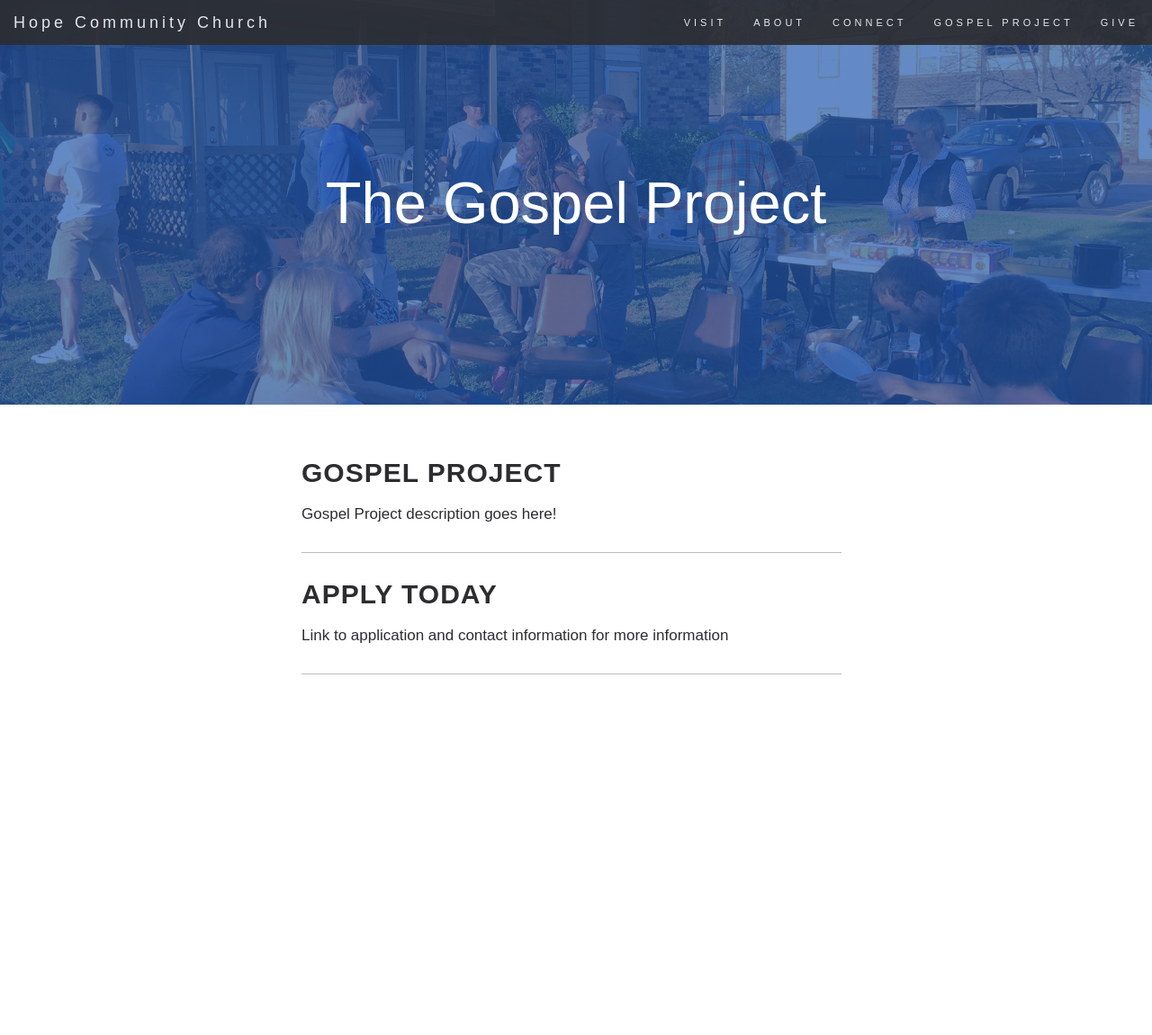
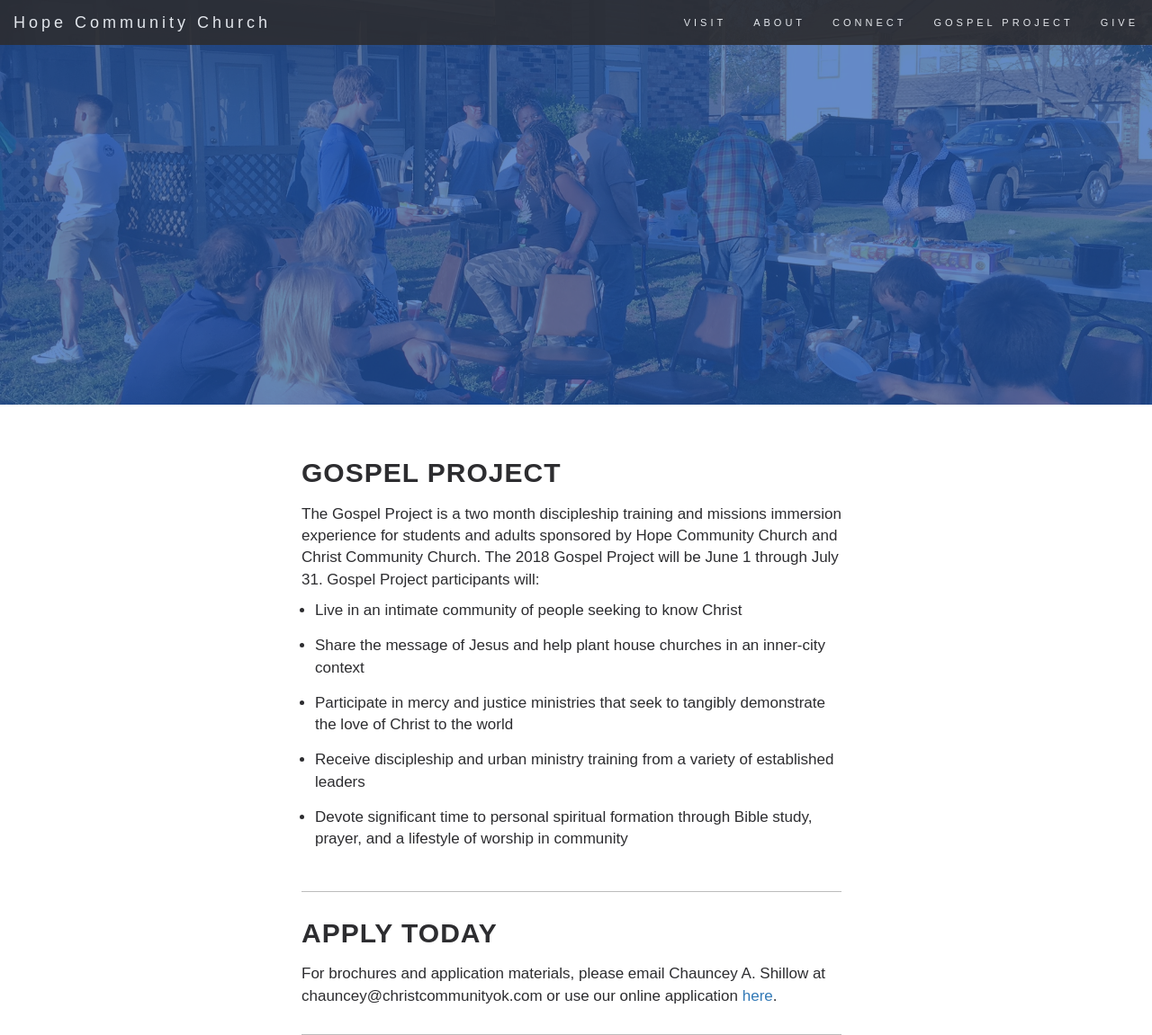
Before and after one commit to calcnerd256/hope-community.github.io, a Jekyll site: the page built from gp.md, in a window 1280 px wide and 1151 px high. Shown: the whole window at 90% size. Built offline with Jekyll 4.4.1, drawn with Linux system fonts in a browser that asks for light colours; nearby versions of some CDN libraries.

Commit message:
Update gp.html

```diff
--- a/_layouts/gp.html
+++ b/_layouts/gp.html
@@ -5,7 +5,7 @@
 		<div class="row">
 			<div class="bg-gp">
 				<div class="cover-text-bg">
-					<div class='cover-text'>The Gospel Project</div>
+					<!--<div class='cover-text'>The Gospel Project</div>-->
 				</div>
 			</div>
 		</div>
@@ -13,10 +13,25 @@
 			<div class='col-md-3'></div>
 			<div class='col-md-9 big-info-block'>
 				<div class='section-title'>Gospel Project</div>
-				<div class='section-text-block'>Gospel Project description goes here!</div>
+				<div class='section-text-block'>
+					<p>The Gospel Project is a two month discipleship training and missions immersion experience for students and adults sponsored by Hope Community Church and Christ Community Church. The 2018 Gospel Project will be June 1 through July 31. Gospel Project participants will:</p>
+					<ul id='gp-list'>
+						<li>Live in an intimate community of people seeking to know Christ</li>
+
+						<li>Share the message of Jesus and help plant house churches in an inner-city context</li>
+
+						<li>Participate in mercy and justice ministries that seek to tangibly demonstrate the love of Christ to the world</li>
+
+						<li>Receive discipleship and urban ministry training from a variety of established leaders</li>
+
+						<li>Devote significant time to personal spiritual formation through Bible study, prayer, and a lifestyle of worship in community</li>
+
+					</ul>
+
+				</div>
 
 				<div class='section-title'>Apply Today</div>
-				<div class='section-text-block'>Link to application and contact information for more information</div>
+				<div class='section-text-block'>For brochures and application materials, please email Chauncey A. Shillow at chauncey@christcommunityok.com or use our online application <a href="http://christcommunityok.com/apply">here</a>.</div>
 			</div>
 		</div>
 	</div>
```
